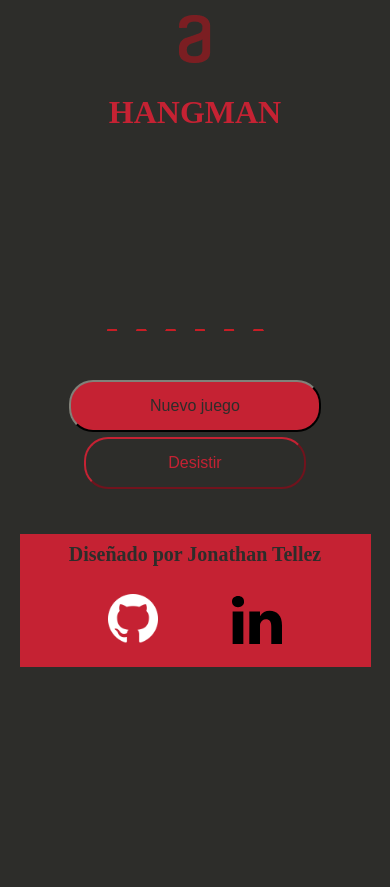
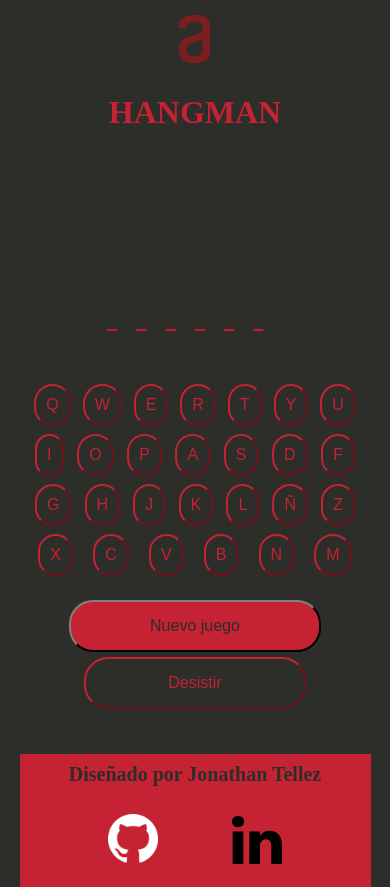
Before and after one commit to jonathanbtellez/hangman, a plain HTML site: page index.html in a window 390 px wide. Both pictures are taken after a click on the button "Iniciar juego". Before the commit the page ends 844 px from the top, so only its background shows below. Drawn offline with Linux system fonts and the light colour scheme.

Commit message:
Version movil  v0.1

```diff
--- a/css/style.css
+++ b/css/style.css
@@ -222,6 +222,31 @@ header .hangman h1{
     background: #3D2D2A;
 }
 
+.botones-letras{
+    display: flex;
+    flex-wrap: wrap;
+    flex-direction: row;
+    overflow: hidden;
+    justify-content: space-around;
+    margin-bottom: 20px;
+    width: 95%;
+}
+
+.teclas-movil{
+    padding: 10px;
+    margin:4px;
+    display: inline-block;
+    border-radius: 24px;
+    border-color:#C52233;
+    font-size: 16px;
+    color: #C52233;
+    cursor: pointer;
+    background: #2D2D2A;
+}
+
+.tablero .desistir:hover{
+    background: #3D2D2A;
+}
 /*   -------------- footer -----------      */
 
 footer{
--- a/index.html
+++ b/index.html
@@ -43,6 +43,35 @@
                 <div class="tablero-horca">
                     <canvas id="tablero-juego" class="horca" width="1200"  height="800"></canvas>
                 </div>
+                <div class="botones-letras invisible">
+                    <button value="Q" class="teclas-movil" id="tecla">Q</button>
+                    <button value="W" class="teclas-movil" id="tecla">W</button>
+                    <button value="E" class="teclas-movil" id="tecla">E</button>
+                    <button value="R" class="teclas-movil" id="tecla">R</button>
+                    <button value="T" class="teclas-movil" id="tecla">T</button>
+                    <button value="Y" class="teclas-movil" id="tecla">Y</button>
+                    <button value="U" class="teclas-movil" id="tecla">U</button>
+                    <button value="I" class="teclas-movil" id="tecla">I</button>
+                    <button value="O" class="teclas-movil" id="tecla">O</button>
+                    <button value="P" class="teclas-movil" id="tecla">P</button>
+                    <button value="A" class="teclas-movil" id="tecla">A</button>
+                    <button value="S" class="teclas-movil" id="tecla">S</button>
+                    <button value="D" class="teclas-movil" id="tecla">D</button>
+                    <button value="F" class="teclas-movil" id="tecla">F</button>
+                    <button value="G" class="teclas-movil" id="tecla">G</button>
+                    <button value="H" class="teclas-movil" id="tecla">H</button>
+                    <button value="J" class="teclas-movil" id="tecla">J</button>
+                    <button value="K" class="teclas-movil" id="tecla">K</button>
+                    <button value="L" class="teclas-movil" id="tecla">L</button>
+                    <button value="Ñ" class="teclas-movil" id="tecla">Ñ</button>
+                    <button value="Z" class="teclas-movil" id="tecla">Z</button>
+                    <button value="X" class="teclas-movil" id="tecla">X</button>
+                    <button value="C" class="teclas-movil" id="tecla">C</button>
+                    <button value="V" class="teclas-movil" id="tecla">V</button>
+                    <button value="B" class="teclas-movil" id="tecla">B</button>
+                    <button value="N" class="teclas-movil" id="tecla">N</button>
+                    <button value="M" class="teclas-movil" id="tecla">M</button>
+                </div>
                 <div class="botones-juego">
                     <input type="button" id="nuevo-juego" class="nuevo-juego" value="Nuevo juego">
                     <input type="button" id ="desistir"class="desistir" value="Desistir">
@@ -63,5 +92,6 @@
     <script src="js/tablero.js"></script>
     <script src="js/botones.js"></script>
     <script src="js/dibujar.js"></script>
+    <script src="js/teclado.js"></script>
 </body>
 </html>
--- a/js/botones.js
+++ b/js/botones.js
@@ -17,8 +17,14 @@ btnComenzar.addEventListener("click", function(){
         botonesInicio.classList.remove("iniciar-juego");
         insertarPalabra.classList.add("invisible");
         tableroJuego.classList.remove("invisible");
+        mostrarTeclado()
         dibujarLinea(escojerPalabraSecreta());
+        if(tecladoActivo){
+            juegoHorcaMovil();
+            location.reload;//reCARGA EL JUEGO ALA PAGINA DE INICIO EN LA VERCIO MOVIL
+        }else{
         juegoHorca();
+        }
 })
 
 //boton nueva palabra
@@ -31,12 +37,18 @@ btnNuevaPalabra .addEventListener("click", function(){
 
 //guarda nueva palabra y emperar
 btnGuardarEmpezar.addEventListener("click", function(){
+    mostrarTeclado();
     dibujarLinea(nuevaPalabra());
     if(palabraAgregada === true){
         botonesInicio.classList.add("invisible");
         insertarPalabra.classList.add("invisible");
         tableroJuego.classList.remove("invisible");
-        juegoHorca();}
+        if(tecladoActivo){
+            juegoHorcaMovil();
+        }else{
+        juegoHorca();
+        }
+    }
 })
 
 //cancela la opcion de agregar una nueva palabra
@@ -46,9 +58,15 @@ btnCancelar.addEventListener("click", function(){
 
 //Envia al usuario a la pagina de inico para que escoja si desea jugar con una palabra o insertar una.
 btnNuevoJuego.addEventListener("click", function(){
+    mostrarTeclado();
     tablero.clearRect(0,0,1200,800)
     dibujarLinea(escojerPalabraSecreta());
     juegoHorca();
+    if(tecladoActivo){
+        location.reload();
+    }else{
+    juegoHorca();
+    }
 })
 
 
--- a/js/dibujar.js
+++ b/js/dibujar.js
@@ -1,11 +1,11 @@
-function dibujarfigurasRect(color,a,b,c,d){
+function dibujarfigurasRect(color,a,b,c,d){//crea las figura rectangulares del hangman
     tablero.fillStyle = color;
         tablero.fillRect(a,b,c,d);
         tablero.strokeStyle = "black";
         tablero.strokeRect(a,b,c,d);
 }
 
-function dibujarCiculo(color,a,b,c,d,tamaño){
+function dibujarCiculo(color,a,b,c,d,tamaño){//crea las figuras circulares del hangman
     tablero.fillStyle = color;
     tablero.beginPath();
     tablero.arc(a,b,c,d,tamaño*3.14);
@@ -14,7 +14,7 @@ function dibujarCiculo(color,a,b,c,d,tamaño){
 
 
 
-function dibujar (errores){
+function dibujar (errores){//Condicionales que dibujan el hangman en el codigo
     if(errores == 8){
         dibujarfigurasRect("#1f1300",300,520,550,50);
         alert("la letra pulsada no es parte de la palabra tiene disponibles " +errores+ " intentos");
--- /dev/null
+++ b/js/teclado.js
@@ -0,0 +1,59 @@
+var  teclas = document.querySelectorAll("#tecla");//Variable
+var tecladoActivo=false;
+
+
+
+function mostrarTeclado(){//poniendo condiciones para que el teclado aparesca solo a los 800 px
+    var ventana = window.innerWidth;
+    if(ventana<800){
+        teclado=document.querySelector(".botones-letras");
+        teclado.classList.remove("invisible");
+        tecladoActivo=true;
+    }else{
+        tecladoActivo=false;
+    }
+}
+
+function juegoHorcaMovil(tecla){//juego de la horca configurado a movil
+    nuevasVariable();//nuevas variables
+    if(tecladoActivo){//condicional que valida que el teclado movil este activo
+        for(var i=0;i < teclas.length; i++){// itera la letras virtuales
+            teclas[i].addEventListener("click",function(e){
+                e.preventDefault;
+                this.classList.add("invisible");
+                tecla= this.value;//captura las letras virtuales
+                //alert(tecla)
+
+                var letra = tecla;
+                //console.log(letra)
+
+                if(errores !=0 && hit != palabraSecreta.length){
+                    if(!verificarLetras(letra)){
+                        if(palabraSecreta.includes(letra)){
+
+                            //console.log(letra);
+                            adicionarLetraCorrecta(palabraSecreta.indexOf(letra));
+
+                            for (var i=0; i<palabraSecreta.length;i++){
+                                if (palabraSecreta[i]===letra){
+                                    escribirLetrasCorrectas(i);
+                                    if(escribirLetrasCorrectas(i)!=0){
+                                        hit++;
+                                    }
+                                }
+                            }
+                        }else{
+                            if(!verificarLetras(letra))return
+                                adicionarLetraIncorrecta(letra);
+                                escribirLetraIncorrecta(letra,errores);
+                        }
+                            //console.log(hit,palabraSecreta.length)
+                    }
+                }
+            })
+        }
+        haGanado (hit,palabraSecreta);
+        setTimeout(haPerdido (errores),2000);
+
+    }
+}
```
